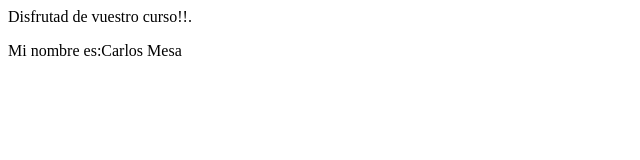
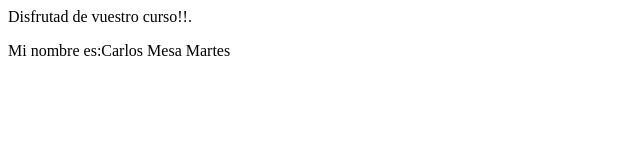
Before and after one commit to carlosmm25/uax-devops-01, a plain HTML site: page index.html in a window 1280 px wide. Shown: the full height of the page, 0-640 px from the left. Drawn offline with Linux system fonts and the light colour scheme.

Commit message:
UPDATED: added m
clear

```diff
--- a/index.html
+++ b/index.html
@@ -5,6 +5,7 @@
  </head>
  <body>
  <p>Disfrutad de vuestro curso!!.</p>
- <p>Mi nombre es:Carlos Mesa </p>
+ <p>Mi nombre es:Carlos Mesa Martes </p>
+
  </body>
 </html>
```
